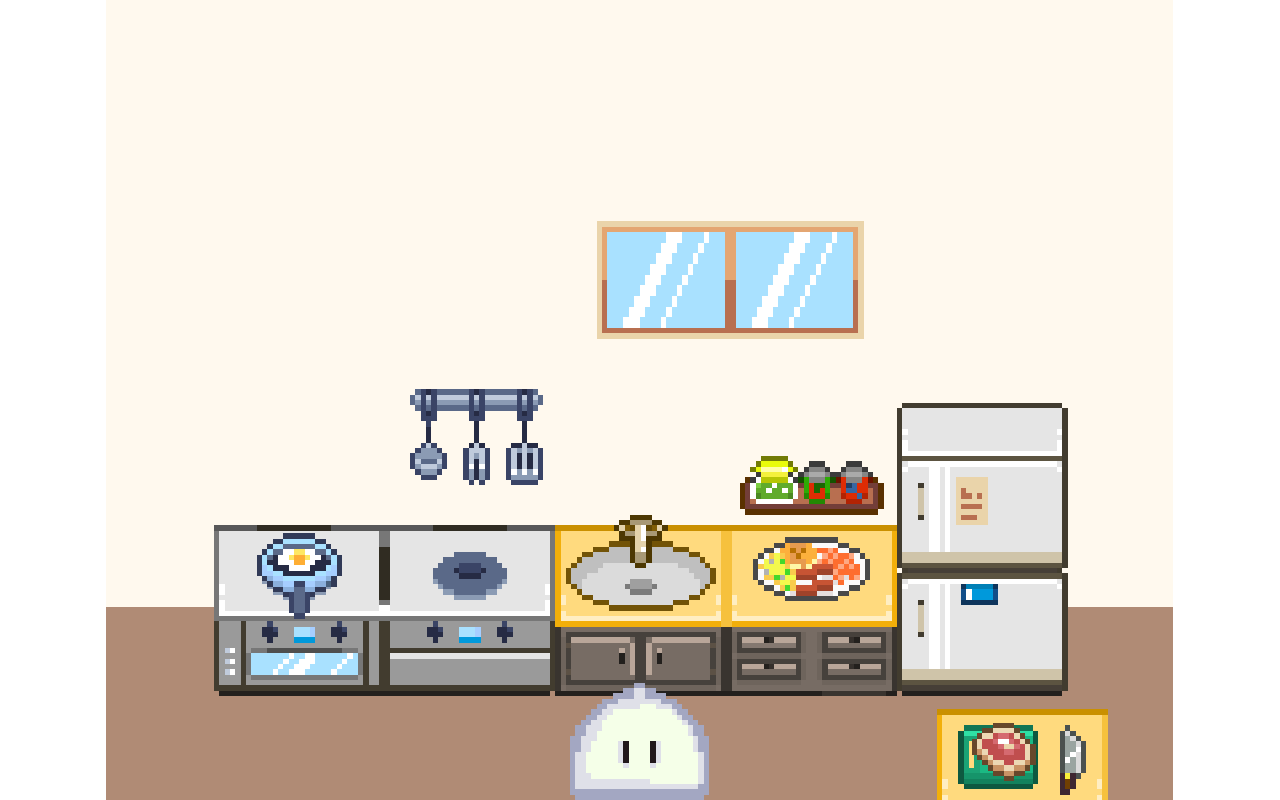
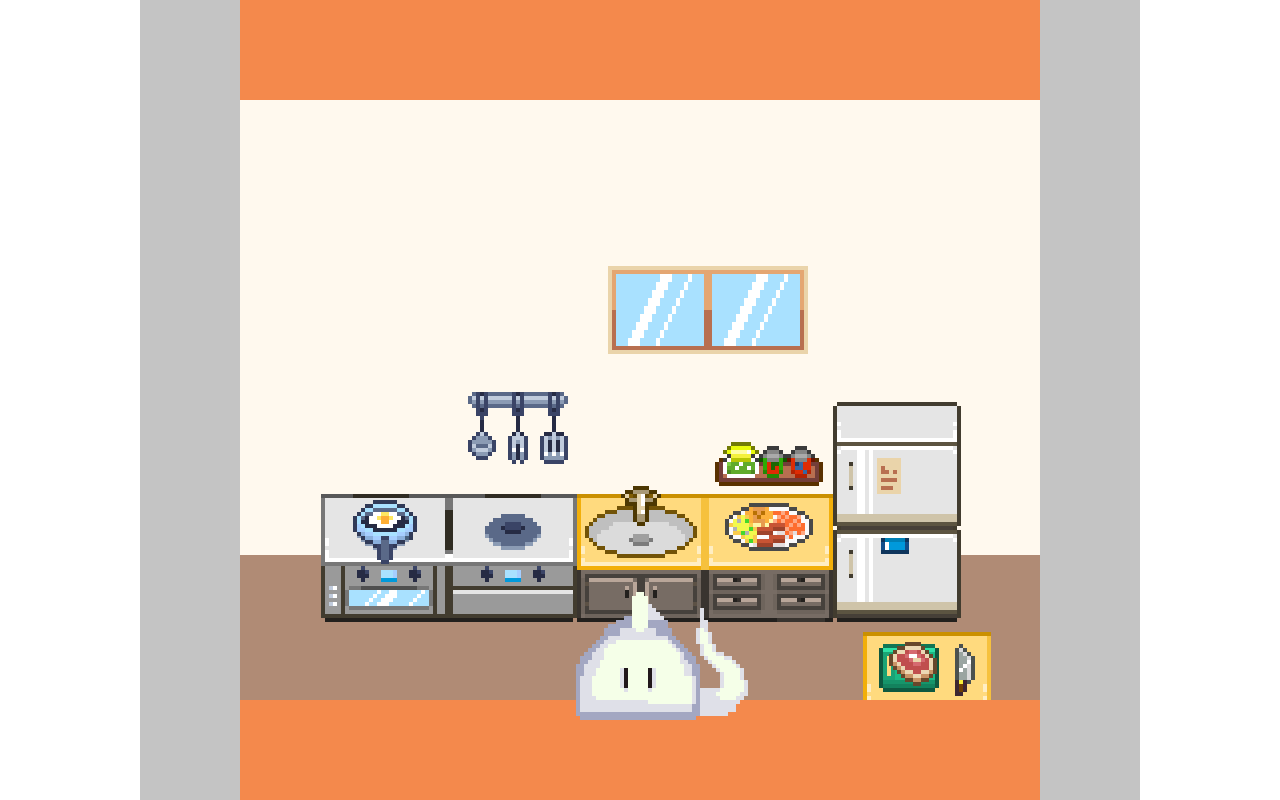
Before and after one commit to MathBatistela/lp-virtualpet, a website built with Vite: page index.html in a window 1280 px wide. Built offline with nearby package versions, Linux system fonts and the light colour scheme; animation ran at ten frames a second.

Commit message:
starting scenes

```diff
--- a/index.html
+++ b/index.html
@@ -1,7 +1,7 @@
 <!DOCTYPE html>
 <html lang="en">
   <head>
-    <title>Phaser 3 TypeScript Starter</title>
+    <title>Virtual Pet</title>
     <meta charset="utf-8" />
     <style>
       body {
--- a/public/assets/Level1Stand1.json
+++ /dev/null
@@ -1,52 +0,0 @@
-{ "frames": [
-   {
-    "filename": "Level1Stand1 0.png",
-    "frame": { "x": 0, "y": 0, "w": 128, "h": 128 },
-    "rotated": false,
-    "trimmed": false,
-    "spriteSourceSize": { "x": 0, "y": 0, "w": 128, "h": 128 },
-    "sourceSize": { "w": 128, "h": 128 },
-    "duration": 100
-   },
-   {
-    "filename": "Level1Stand1 1.png",
-    "frame": { "x": 128, "y": 0, "w": 128, "h": 128 },
-    "rotated": false,
-    "trimmed": false,
-    "spriteSourceSize": { "x": 0, "y": 0, "w": 128, "h": 128 },
-    "sourceSize": { "w": 128, "h": 128 },
-    "duration": 100
-   },
-   {
-    "filename": "Level1Stand1 2.png",
-    "frame": { "x": 256, "y": 0, "w": 128, "h": 128 },
-    "rotated": false,
-    "trimmed": false,
-    "spriteSourceSize": { "x": 0, "y": 0, "w": 128, "h": 128 },
-    "sourceSize": { "w": 128, "h": 128 },
-    "duration": 100
-   },
-   {
-    "filename": "Level1Stand1 3.png",
-    "frame": { "x": 384, "y": 0, "w": 128, "h": 128 },
-    "rotated": false,
-    "trimmed": false,
-    "spriteSourceSize": { "x": 0, "y": 0, "w": 128, "h": 128 },
-    "sourceSize": { "w": 128, "h": 128 },
-    "duration": 100
-   }
- ],
- "meta": {
-  "app": "https://github.com/LibreSprite/LibreSprite/",
-  "version": "1.0-dev",
-  "image": "/home/mathbatistela/Facul/LP/Classic Digital Pet Care by GabsBITS/Level 1/Images/Level1Stand1-sheet.png",
-  "format": "RGBA8888",
-  "size": { "w": 512, "h": 128 },
-  "scale": "1",
-  "frameTags": [
-  ],
-  "layers": [
-   { "name": "Layer", "opacity": 255, "blendMode": "normal" }
-  ]
- }
-}
--- a/src/config.ts
+++ b/src/config.ts
@@ -3,12 +3,12 @@ import Phaser from 'phaser';
 export default {
   type: Phaser.AUTO,
   parent: 'game',
-  backgroundColor: '#fa3134',
+  backgroundColor: '#F4894C',
   pixelArt: true,
   zoom: 5,
   scale: {
-    width: 800,
-    height: 600,
+    width: 1000,
+    height: 800,
     mode: Phaser.Scale.FIT,
     autoCenter: Phaser.Scale.CENTER_BOTH
   }
--- a/src/index.ts
+++ b/src/index.ts
@@ -1,10 +1,11 @@
 import Phaser from 'phaser';
 import config from './config';
-// import GameScene from './scenes/Game';
-import KitchenScene from './scenes/kitchen'
+import GameScene from './scenes/Game';
+import KitchenScene from './scenes/Kitchen'
+import UIScene from './scenes/UIScene';
 
 new Phaser.Game(
   Object.assign(config, {
-    scene: [KitchenScene]
+    scene: [GameScene,KitchenScene,UIScene]
   })
 );
--- a/src/scenes/Game.ts
+++ b/src/scenes/Game.ts
@@ -1,24 +1,16 @@
 import Phaser from 'phaser';
 
-export default class Demo extends Phaser.Scene {
+export default class GameScene extends Phaser.Scene {
   constructor() {
     super('GameScene');
   }
 
   preload() {
-    this.load.image('logo', 'assets/phaser3-logo.png');
+
   }
 
   create() {
-    const logo = this.add.image(400, 70, 'logo');
-
-    this.tweens.add({
-      targets: logo,
-      y: 350,
-      duration: 1500,
-      ease: 'Sine.inOut',
-      yoyo: true,
-      repeat: -1
-    });
+    this.scene.launch('KitchenScene',{skin: "hybrid"});
+    // this.scene.launch('ui');
   }
 }
--- /dev/null
+++ b/src/scenes/Kitchen.ts
@@ -0,0 +1,59 @@
+import Phaser from "phaser";
+
+interface Player {
+  skin: string;
+}
+
+class Kitchen extends Phaser.Scene {
+  private player:Player;
+
+  constructor(data: Player) {
+    super("KitchenScene");
+    this.player = data;
+    this.init(data);
+
+  }
+
+  init(data:Player){
+    this.player = data;
+  }
+
+  private playerLoads(player:Player): void {
+    this.load.spritesheet(
+      "player-stand",
+      `/assets/player/${this.player.skin}/${this.player.skin}-stand-sheet.png`,
+      { frameWidth: 128, frameHeight: 128, endFrame: 3 }
+    );
+  }
+
+  preload() {
+    this.load.image("background", "assets/backgrounds/kitchen.png");
+    // this.load.atlas('stand-player','/assets/Level1Stand1-sheet.png', 'assets/Level1Stand1.json' );
+    this.playerLoads(this.player);
+  }
+
+  create() {
+    const { width, height } = this.scale;
+
+    this.add.image(width/2, height/2, "background");
+    var rectangle = this.add.rectangle(950,400,100,800,12895428);
+    var rectangle = this.add.rectangle(50,400,100,800,12895428);
+    this.anims.create({
+      key: "player-stand",
+      frames: this.anims.generateFrameNumbers("player-stand", {
+        start: 0,
+        end: 3,
+        first: 3,
+      }),
+      frameRate: 4,
+      repeat: -1,
+    });
+
+    const boom = this.add.sprite(width * 0.5, height * 0.6, "player-stand");
+    boom.scale = 4;
+
+    boom.anims.play("player-stand");
+  }
+}
+
+export default Kitchen;
--- /dev/null
+++ b/src/scenes/UIScene.ts
@@ -0,0 +1,18 @@
+import Phaser from 'phaser';
+
+export default class UIScene extends Phaser.Scene {
+  constructor() {
+    super('ui');
+  }
+
+  preload() {
+    //Icone aqui
+  }
+
+  create() {
+    // Fazer aqui
+    var rec1 = this.add.rectangle(50,400,100,600,12895428);
+    var rec2 = this.add.rectangle(950,400,100,600,12895428);
+    // this.add.rectangle(950,300,100,600,12895428);
+  }
+}
--- a/src/scenes/kitchen.ts
+++ /dev/null
@@ -1,32 +0,0 @@
-import Phaser from 'phaser'
-
-export default class Kitchen extends Phaser.Scene {
-
-    constructor() {
-        super('KitchenScene');
-      }
-
-      preload() {
-        this.load.image('background', 'assets/backgrounds/kitchen.png');
-        this.load.atlas('stand-player','/assets/Level1Stand1-sheet.png', 'assets/Level1Stand1.json' );
-        this.load.spritesheet("player", "/assets/Level1Stand1-sheet.png", { frameWidth: 128, frameHeight: 128, endFrame: 3 });
-      }
-
-      create() {
-        const width = this.scale.width
-        const height = this.scale.height
-        this.add.image(0, 0, 'background').setOrigin(0, 0);
-        this.anims.create({
-          key: 'stand-player',
-          frames: this.anims.generateFrameNumbers('player', { start: 0, end: 3, first: 3 }),
-          frameRate: 4,
-          repeat: -1
-        })
-
-        const boom = this.add.sprite(width*0.5, height*0.6, 'player')
-        boom.scale = 4;
-
-        boom.anims.play('stand-player')
-      }
-
-}
```
Also changed, not shown: src/scenes/PetScene.ts (added, +15 -0 lines), public/assets/Level1Stand1-sheet.png (deleted), public/assets/phaser3-logo.png (deleted), public/assets/player/hybrid/hybrid-stand-sheet.png (added), public/assets/player/mohicam/mohicam-stand-sheet.png (added), public/assets/player/tailed/tailed-stand-sheet.png (added).
